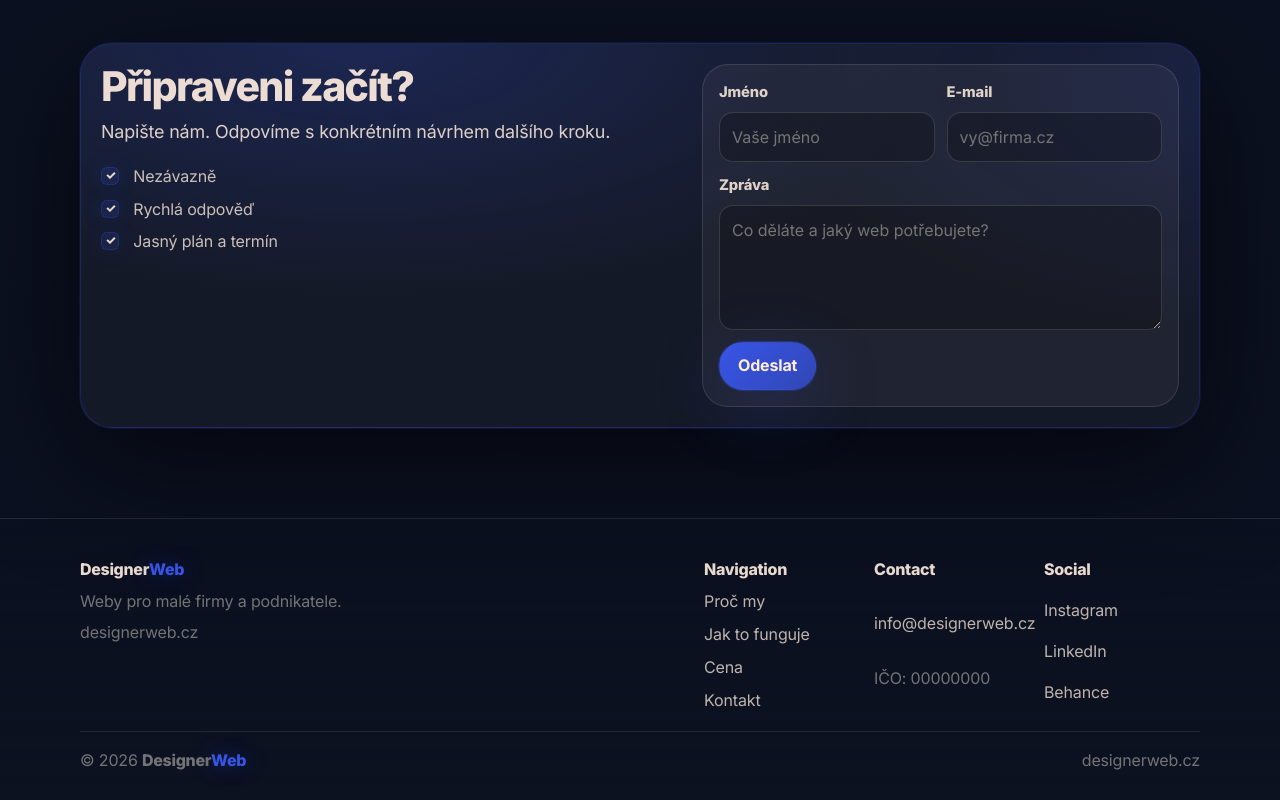
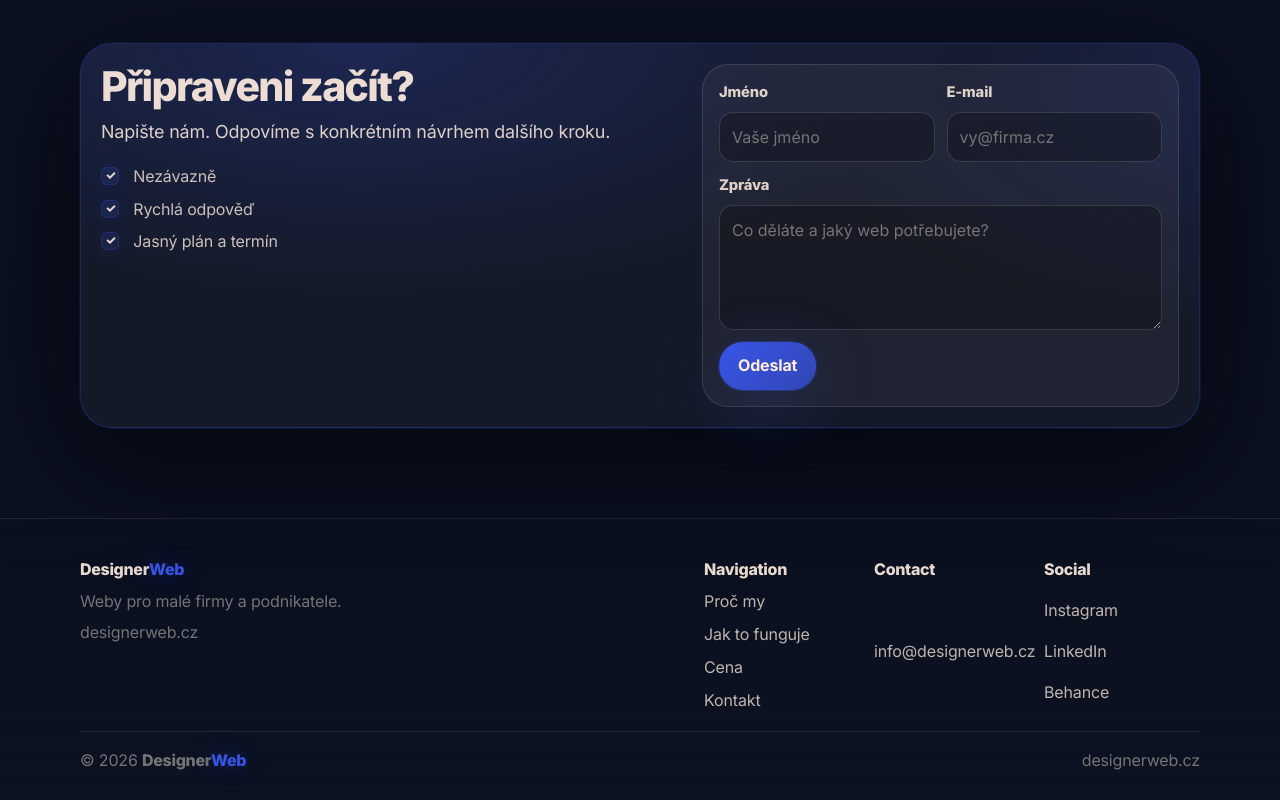
Before and after one commit to asdasdasdaseq321323/awdawaa, a website: page index.html in a window 1280 px wide. Shown: the part 2256-3056 px from the top of the page. Drawn offline with Linux system fonts and the light colour scheme.

Commit message:
Update index.html

```diff
--- a/index.html
+++ b/index.html
@@ -1222,7 +1222,6 @@
           <div class="footer__col">
             <div class="footer__title">Contact</div>
             <a href="mailto:info@designerweb.cz">info@designerweb.cz</a>
-            <span class="muted">IČO: 00000000</span>
           </div>
           <div class="footer__col">
             <div class="footer__title">Social</div>
```
